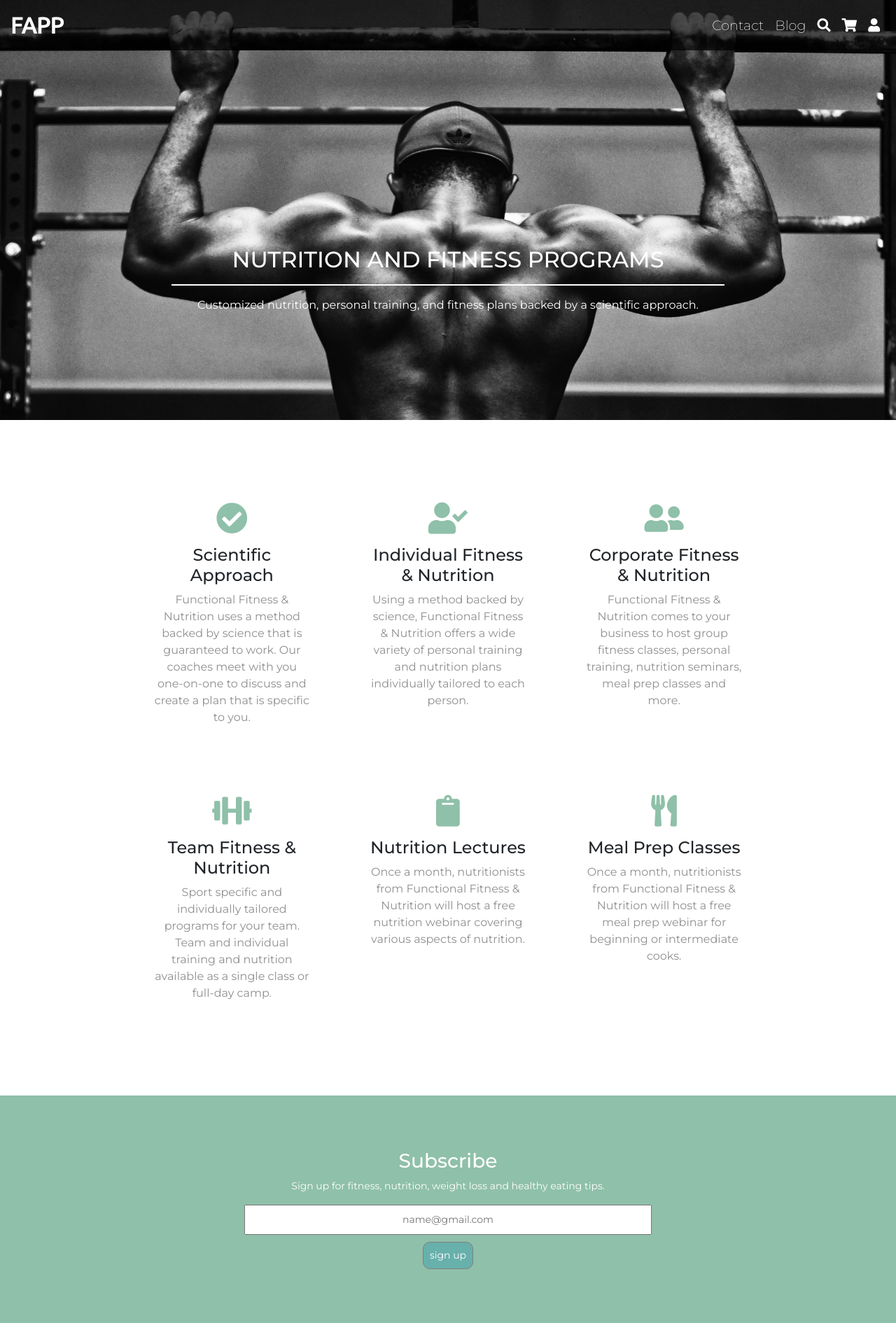
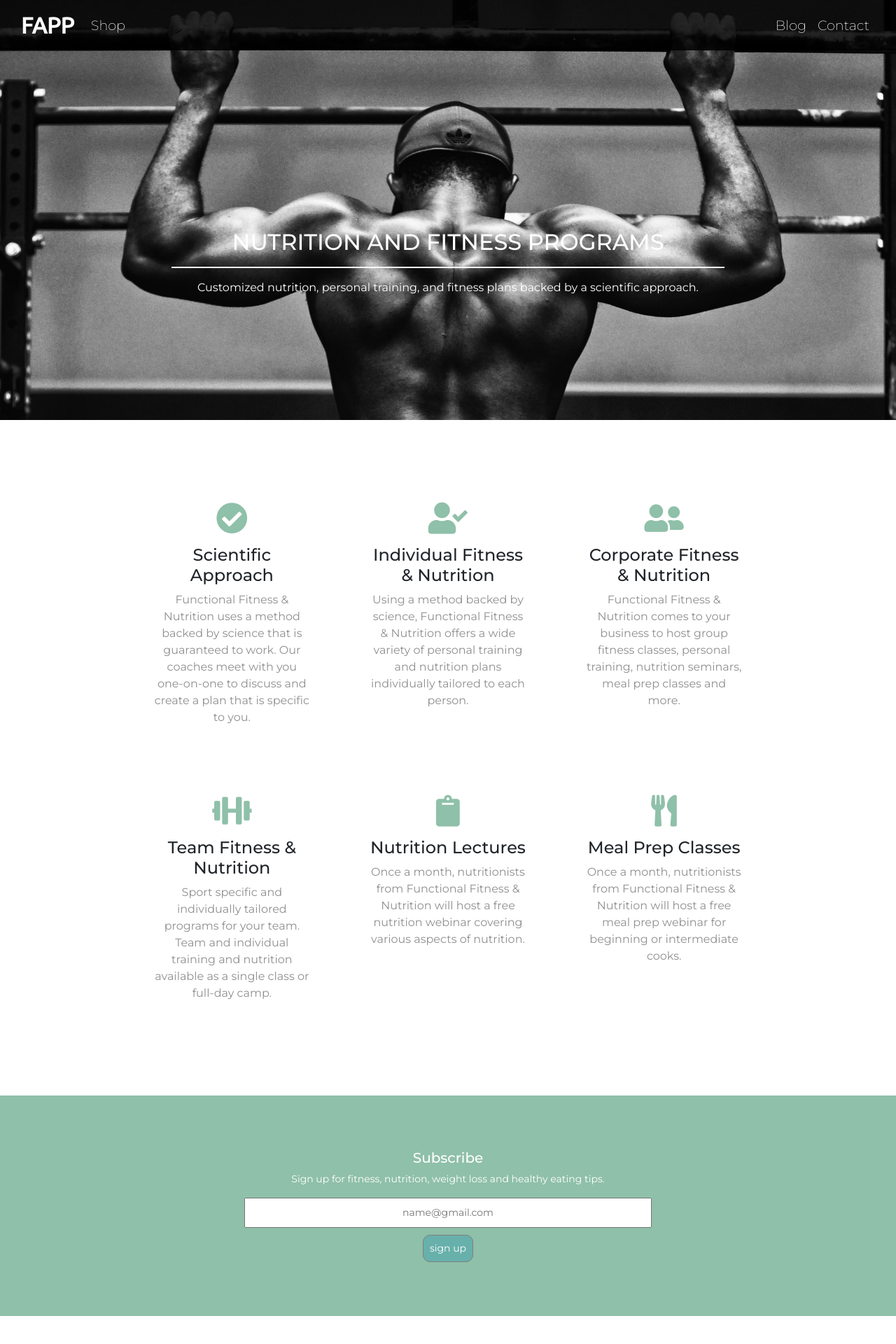
Before and after one commit to trinajoy/fitness-app, a PHP site: page /index.html in a window 1280 px wide. Shown: the top 1920 px of the page at 70% size. Run offline with PHP 8.4, Linux system fonts and the light colour scheme; some libraries are stand-ins or nearby versions.

Commit message:
refactor navbar

```diff
--- a/css/styles.css
+++ b/css/styles.css
@@ -8,7 +8,8 @@ h3 {
   font-weight: 500;
 }
 
-h1 {
+h1,
+h5 {
   color: #fff;
 }
 
@@ -39,10 +40,6 @@ p {
   background-size: cover;
 }
 
-.intro {
-  margin-top: 275px;
-}
-
 hr {
   border: 1px solid #fff;
   width: 88%;
@@ -51,6 +48,7 @@ hr {
 /* Headings */
 
 .main-heading {
+  padding-top: 250px;
   font-size: 2rem;
   line-height: 1.2;
 }
@@ -67,8 +65,8 @@ hr {
 /* Navigation Bar */
 
 .navbar {
-  padding: 7px 15px;
-  background: rgba(0, 0, 0, 0.7);
+  padding: 7px 30px;
+  background: rgba(0, 0, 0, 0.85);
   position: fixed;
   top: 0;
   width: 100%;
@@ -179,6 +177,7 @@ hr {
 .newsletter-button input:hover {
   background-color: grey;
 }
+
 /* footer section */
 
 #footer {
@@ -212,4 +211,8 @@ hr {
   #carousel {
     display: none;
   }
+
+  .nav-item .nav-link {
+    text-align: left;
+  }
 }
--- a/index.html
+++ b/index.html
@@ -23,26 +23,22 @@
       <!-- Nav Bar -->
 
       <nav class="navbar navbar-expand-lg navbar-dark">
-            <a class="navbar-brand" href=""> FAPP </a>
-            <button class="navbar-toggler" type="button" data-toggle="collapse" data-target="#navbarSupportedContent" aria-controls="navbarSupportedContent" aria-expanded="false" aria-label="Toggle navigation">
+        <a class="navbar-brand" href="#"> FAPP</a>
+        <button class="navbar-toggler" type="button" data-toggle="collapse" data-target="#navbarNav" aria-controls="navbarNav" aria-expanded="false" aria-label="Toggle navigation">
           <span class="navbar-toggler-icon"></span>
         </button>
-            <div class="collapse navbar-collapse" id="navbarSupportedContent">
+        <div class="collapse navbar-collapse" id="navbarNav">
+          <ul class="navbar-nav mr-auto">
+            <li class="nav-item">
+              <a class="nav-link" href="#"> Shop </a>
+            </li>
+          </ul>
           <ul class="navbar-nav ml-auto">
             <li class="nav-item">
-                  <a class="nav-link" href="#footer">Contact</a>
+              <a class="nav-link" href="#"> Blog </a>
             </li>
             <li class="nav-item">
-                  <a class="nav-link" href="#">Blog</a>
-                </li>
-                <li class="nav-item">
-                  <a class="nav-link" href="#"> <i class="fas fa-search"></i> </a>
-                </li>
-                <li class="nav-item">
-                  <a class="nav-link" href="#">  <i class="fas fa-shopping-cart"></i> </a>
-                </li>
-                <li class="nav-item">
-                  <a class="nav-link" href="#">  <i class="fas fa-user"></i> </a>
+              <a class="nav-link" href="#footer"> Contact </a>
             </li>
           </ul>
         </div>
@@ -113,7 +109,7 @@
 
           <form action="action_page.php">
               <div class="newsletter-heading">
-                <h3> Subscribe</h3>
+                <h5> Subscribe</h5>
                 <p> Sign up for fitness, nutrition, weight loss and healthy eating tips. </p>
               </div>
 
```
Lines whose indentation alone changed are shown as unchanged.
